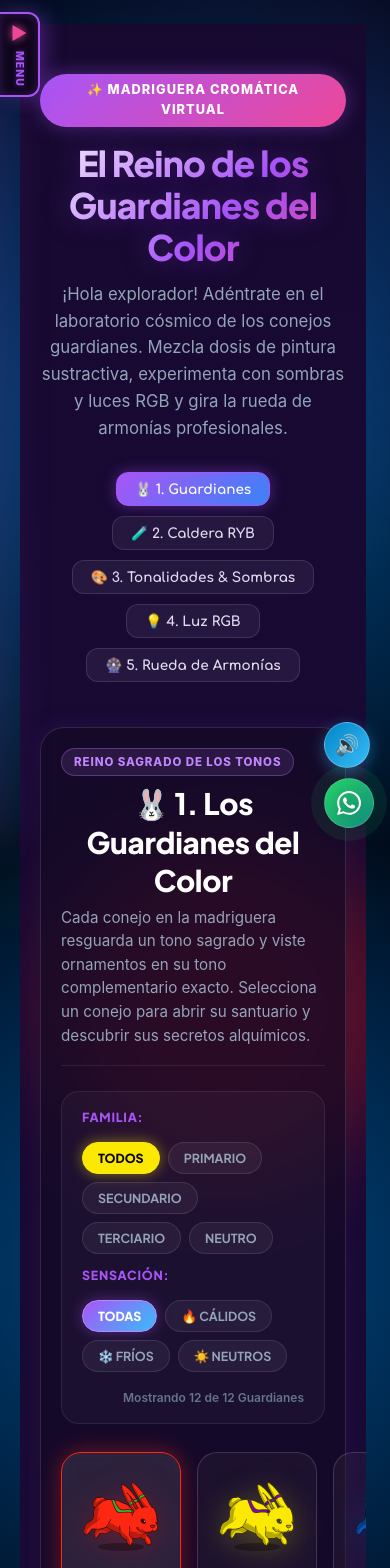
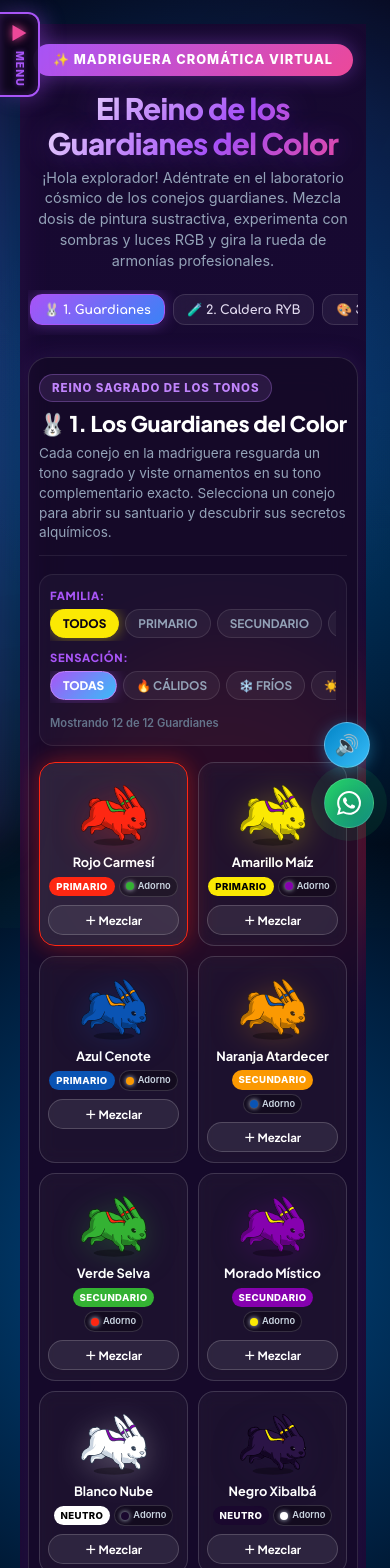
Before and after one commit to pachevar/lluvia-de-ideas, a React (Vite) app: page /creatika/teoria-del-color in a window 390 px wide. Shown: the top 1568 px of the page. Built offline with nearby package versions, Linux system fonts and the light colour scheme; no server answers; the database is empty.

Commit message:
fix(color-theory): optimización móvil integral aprovechando márgenes y mejorando experiencia táctil

```diff
--- a/src/pages/ColorTheory.css
+++ b/src/pages/ColorTheory.css
@@ -1362,42 +1362,567 @@
   user-select: none;
   overflow: visible;
   shape-rendering: geometricPrecision;
-}
-
-/* Responsivo */
+  max-width: 100%;
+  height: auto;
+}
+
+/* ==========================================================================
+   OPTIMIZACIÓN MÓVIL INTEGRAL: APROVECHAMIENTO MÁXIMO DE MÁRGENES Y TOUCH UX
+   ========================================================================== */
+
+/* Tablet y dispositivos medianos (<= 900px) */
+@media (max-width: 900px) {
+  .classification-layout,
+  .mixer-layout,
+  .harmony-layout {
+    flex-direction: column;
+  }
+
+  .guardians-grid {
+    grid-template-columns: repeat(auto-fill, minmax(130px, 1fr));
+  }
+
+  .color-info-panel,
+  .mixer-result-box,
+  .temple-controls-panel,
+  .harmony-palette-result {
+    width: 100%;
+    min-width: 0;
+  }
+}
+
+/* Teléfonos y pantallas móviles (<= 768px) */
 @media (max-width: 768px) {
+  .colortheory-container {
+    padding: 20px 8px 50px;
+  }
+
+  .colortheory-content {
+    width: 100%;
+    padding: 0;
+  }
+
+  .colortheory-header {
+    margin-bottom: 22px;
+  }
+
   .colortheory-title {
-    font-size: 2.2rem;
+    font-size: 1.85rem;
+    line-height: 1.15;
+    margin-bottom: 8px;
+  }
+
+  .colortheory-subtitle {
+    font-size: 0.9rem;
+    margin-bottom: 18px;
+    padding: 0 6px;
+    line-height: 1.45;
   }
 
   .colortheory-section-card {
-    padding: 20px;
-  }
-
-  .classification-layout, .mixer-layout, .harmony-layout {
+    padding: 16px 10px;
+    border-radius: 20px;
+    margin-bottom: 22px;
+  }
+
+  .section-header-box {
+    margin-bottom: 18px;
+    padding-bottom: 12px;
+  }
+
+  .section-title {
+    font-size: 1.35rem;
+  }
+
+  .section-desc {
+    font-size: 0.85rem;
+    line-height: 1.45;
+  }
+
+  /* Barra de navegación de secciones con scroll táctil suave */
+  .quick-nav-pills {
+    display: flex;
+    justify-content: flex-start;
+    overflow-x: auto;
+    flex-wrap: nowrap;
+    -webkit-overflow-scrolling: touch;
+    padding: 4px 2px 10px 2px;
+    scrollbar-width: none;
+    margin-bottom: 16px;
+    gap: 8px;
+  }
+
+  .quick-nav-pills::-webkit-scrollbar {
+    display: none;
+  }
+
+  .pill-item {
+    white-space: nowrap;
+    flex-shrink: 0;
+    padding: 7px 13px;
+    font-size: 0.78rem;
+  }
+
+  /* Filtros duales móviles */
+  .guardians-filters-wrapper {
+    padding: 12px 10px;
+    margin-bottom: 16px;
+    border-radius: 14px;
+    gap: 8px;
+  }
+
+  .filter-row {
     flex-direction: column;
-  }
-
+    align-items: flex-start;
+    gap: 4px;
+    width: 100%;
+  }
+
+  .filter-group-label {
+    font-size: 0.7rem;
+    min-width: unset;
+  }
+
+  .tabs-container {
+    display: flex;
+    overflow-x: auto;
+    flex-wrap: nowrap;
+    width: 100%;
+    -webkit-overflow-scrolling: touch;
+    scrollbar-width: none;
+    padding-bottom: 3px;
+    gap: 6px;
+  }
+
+  .tabs-container::-webkit-scrollbar {
+    display: none;
+  }
+
+  .tab-btn {
+    white-space: nowrap;
+    flex-shrink: 0;
+    padding: 6px 12px;
+    font-size: 0.74rem;
+  }
+
+  .filter-counter-tag {
+    align-self: flex-start;
+    font-size: 0.7rem;
+  }
+
+  /* Cuadrícula de 2 columnas optimizada para teléfonos */
   .guardians-grid {
-    grid-template-columns: repeat(auto-fill, minmax(120px, 1fr));
-  }
-
+    grid-template-columns: repeat(2, minmax(0, 1fr));
+    gap: 10px;
+    min-width: 0;
+    width: 100%;
+  }
+
+  .guardian-card {
+    padding: 12px 8px 10px;
+    border-radius: 16px;
+  }
+
+  .guardian-rabbit-holder {
+    width: 76px;
+    height: 76px;
+    margin-bottom: 4px;
+  }
+
+  .guardian-rabbit-holder .rabbit-svg {
+    max-width: 76px;
+    max-height: 76px;
+  }
+
+  .guardian-card-name {
+    font-size: 0.8rem;
+    margin-bottom: 6px;
+  }
+
+  .guardian-badges-stack {
+    flex-direction: row;
+    justify-content: center;
+    flex-wrap: wrap;
+    gap: 4px;
+    margin-bottom: 8px;
+  }
+
+  .guardian-card-badge {
+    font-size: 0.6rem;
+    padding: 2px 7px;
+  }
+
+  .guardian-comp-badge {
+    font-size: 0.58rem;
+    padding: 2px 6px;
+    gap: 4px;
+  }
+
+  .add-to-mix-btn {
+    padding: 6px 0;
+    font-size: 0.72rem;
+  }
+
+  /* Santuario y Ficha Lateral Neón */
+  .color-info-panel {
+    min-width: 0;
+    width: 100%;
+    padding: 16px 12px;
+    border-radius: 20px;
+  }
+
+  .shrine-pedestal-container {
+    padding: 16px 6px 10px;
+    margin-bottom: 14px;
+    border-radius: 14px;
+  }
+
+  .shrine-halo .rabbit-svg {
+    max-width: 105px;
+    max-height: 105px;
+  }
+
+  .info-title-block {
+    gap: 8px;
+    margin-bottom: 8px;
+  }
+
+  .info-color-title {
+    font-size: 1.25rem;
+  }
+
+  .hex-copy-tag {
+    padding: 4px 8px;
+    font-size: 0.72rem;
+  }
+
+  .info-badge-row {
+    gap: 6px;
+    margin-bottom: 10px;
+  }
+
+  .info-badge {
+    font-size: 0.68rem;
+    padding: 3px 8px;
+  }
+
+  .info-text-desc {
+    font-size: 0.84rem;
+    line-height: 1.45;
+    margin-bottom: 14px;
+  }
+
+  /* Espejo de Armonía Complementaria Móvil: Lado a Lado */
   .complementary-mirror-panel {
-    padding: 12px;
+    padding: 12px 10px;
+    border-radius: 14px;
+    margin-bottom: 16px;
+  }
+
+  .mirror-header {
+    margin-bottom: 10px;
+  }
+
+  .mirror-title {
+    font-size: 0.75rem;
+  }
+
+  .mirror-badge {
+    font-size: 0.6rem;
+    padding: 2px 6px;
   }
 
   .mirror-rabbits-row {
+    display: flex;
+    flex-direction: row;
+    align-items: center;
+    justify-content: space-between;
+    gap: 4px;
+    margin-bottom: 10px;
+  }
+
+  .mirror-actor-card {
+    flex: 1;
+    min-width: 0;
+  }
+
+  .mirror-rabbit-box {
+    width: 60px;
+    height: 60px;
+    border-radius: 12px;
+    margin: 0 auto 4px;
+  }
+
+  .mirror-rabbit-box .rabbit-svg {
+    max-width: 54px;
+    max-height: 54px;
+  }
+
+  .mirror-actor-name {
+    font-size: 0.7rem;
+    white-space: nowrap;
+    overflow: hidden;
+    text-overflow: ellipsis;
+    max-width: 88px;
+    margin: 0 auto 2px;
+  }
+
+  .mirror-role-caption {
+    font-size: 0.6rem;
+  }
+
+  .mirror-connector-icon {
+    display: flex;
     flex-direction: column;
+    align-items: center;
+    justify-content: center;
+    padding: 0;
+    min-width: 32px;
+  }
+
+  .connector-arrow {
+    font-size: 1.2rem;
+    line-height: 1;
+  }
+
+  .connector-label {
+    display: block;
+    font-size: 0.52rem;
+    max-width: 48px;
+    text-align: center;
+    margin-top: 2px;
+    line-height: 1.1;
+  }
+
+  .mirror-insight-tip {
+    font-size: 0.72rem;
+    padding: 8px 10px;
+    line-height: 1.4;
+  }
+
+  /* Botones de acción del panel */
+  .panel-actions-row {
+    display: flex;
+    flex-direction: row;
+    gap: 8px;
+    width: 100%;
+  }
+
+  .btn-send-to-lab {
+    flex: 1.4;
+    padding: 10px 8px;
+    font-size: 0.78rem;
+    border-radius: 12px;
+    text-align: center;
+  }
+
+  .btn-panel-add-mix {
+    flex: 1;
+    padding: 10px 8px;
+    font-size: 0.78rem;
+    border-radius: 12px;
+    text-align: center;
+  }
+
+  /* Sección 2: Caldera de Pintura Móvil */
+  .madriguera-stage {
+    min-width: 0;
+    width: 100%;
+  }
+
+  .madriguera-cave {
+    width: 175px;
+    height: 175px;
+    margin-bottom: 14px;
+  }
+
+  .cave-rim {
+    width: 160px;
+    height: 160px;
+  }
+
+  .cave-rim .rabbit-svg {
+    max-width: 115px;
+    max-height: 115px;
+  }
+
+  .cave-passengers {
+    gap: 6px;
+    width: 100%;
+  }
+
+  .passenger-pill {
+    padding: 6px 10px;
+    font-size: 0.78rem;
+  }
+
+  .mixer-result-box {
+    min-width: 0;
+    width: 100%;
+    padding: 16px 12px;
+    border-radius: 16px;
+  }
+
+  /* Sección 3: Laboratorio de Tonalidades Móvil */
+  .lab-shades-grid {
+    grid-template-columns: repeat(2, minmax(0, 1fr));
+    gap: 8px;
+  }
+
+  .lab-shade-card {
+    padding: 10px 8px;
+    border-radius: 14px;
+  }
+
+  .shade-rabbit-holder {
+    width: 48px;
+    height: 48px;
+    margin: 0 auto 4px;
+  }
+
+  .shade-rabbit-holder .rabbit-svg {
+    max-width: 46px;
+    max-height: 46px;
+  }
+
+  .shade-label {
+    font-size: 0.76rem;
+  }
+
+  .shade-hex {
+    font-size: 0.68rem;
+  }
+
+  .shade-desc {
+    font-size: 0.64rem;
+  }
+
+  /* Sección 4: Templo RGB Móvil */
+  .temple-challenge-board {
+    flex-direction: column;
+    align-items: center;
+    text-align: center;
+    gap: 10px;
+    padding: 14px 10px;
+  }
+
+  .temple-stage {
+    height: 200px;
+  }
+
+  .combination-light-field {
+    width: 120px;
+    height: 120px;
+  }
+
+  .combination-light-field .rabbit-svg {
+    max-width: 90px;
+    max-height: 90px;
+  }
+
+  .sliders-grid {
+    grid-template-columns: 1fr;
     gap: 12px;
   }
 
-  .mirror-connector-icon {
-    transform: rotate(90deg);
-    margin: 4px 0;
-  }
-
-  .connector-label {
-    display: none;
+  .temple-controls-panel {
+    padding: 14px 10px;
+    border-radius: 16px;
+  }
+
+  .temple-footer-actions {
+    flex-direction: column;
+    align-items: stretch;
+    text-align: center;
+    gap: 8px;
+  }
+
+  /* Sección 5: Rueda de Armonías Móvil */
+  .harmony-wheel-area {
+    min-width: 0;
+    width: 100%;
+  }
+
+  .harmonic-rabbits-container {
+    display: grid;
+    grid-template-columns: repeat(2, minmax(0, 1fr));
+    gap: 8px;
+  }
+
+  .harmonic-rabbit-card {
+    padding: 8px 6px;
+    border-radius: 12px;
+  }
+
+  .harmonic-rabbit-holder {
+    width: 52px;
+    height: 52px;
+    margin: 0 auto;
+  }
+
+  .harmonic-rabbit-holder .rabbit-svg {
+    max-width: 48px;
+    max-height: 48px;
+  }
+
+  .btn-export-palette {
+    padding: 10px 12px;
+    font-size: 0.82rem;
+  }
+}
+
+/* Pantallas ultra-compactas (<= 380px) */
+@media (max-width: 380px) {
+  .colortheory-container {
+    padding: 14px 4px 40px;
+  }
+
+  .colortheory-section-card {
+    padding: 12px 6px;
+    border-radius: 14px;
+    margin-bottom: 16px;
+  }
+
+  .guardians-grid {
+    gap: 6px;
+  }
+
+  .guardian-card {
+    padding: 8px 4px 6px;
+    border-radius: 12px;
+  }
+
+  .guardian-card-name {
+    font-size: 0.74rem;
+  }
+
+  .guardian-rabbit-holder {
+    width: 64px;
+    height: 64px;
+  }
+
+  .guardian-rabbit-holder .rabbit-svg {
+    max-width: 64px;
+    max-height: 64px;
+  }
+
+  .mirror-rabbits-row {
+    gap: 2px;
+  }
+
+  .mirror-rabbit-box {
+    width: 48px;
+    height: 48px;
+  }
+
+  .mirror-rabbit-box .rabbit-svg {
+    max-width: 44px;
+    max-height: 44px;
+  }
+
+  .mirror-actor-name {
+    font-size: 0.64rem;
+    max-width: 72px;
   }
 
   .panel-actions-row {
```
